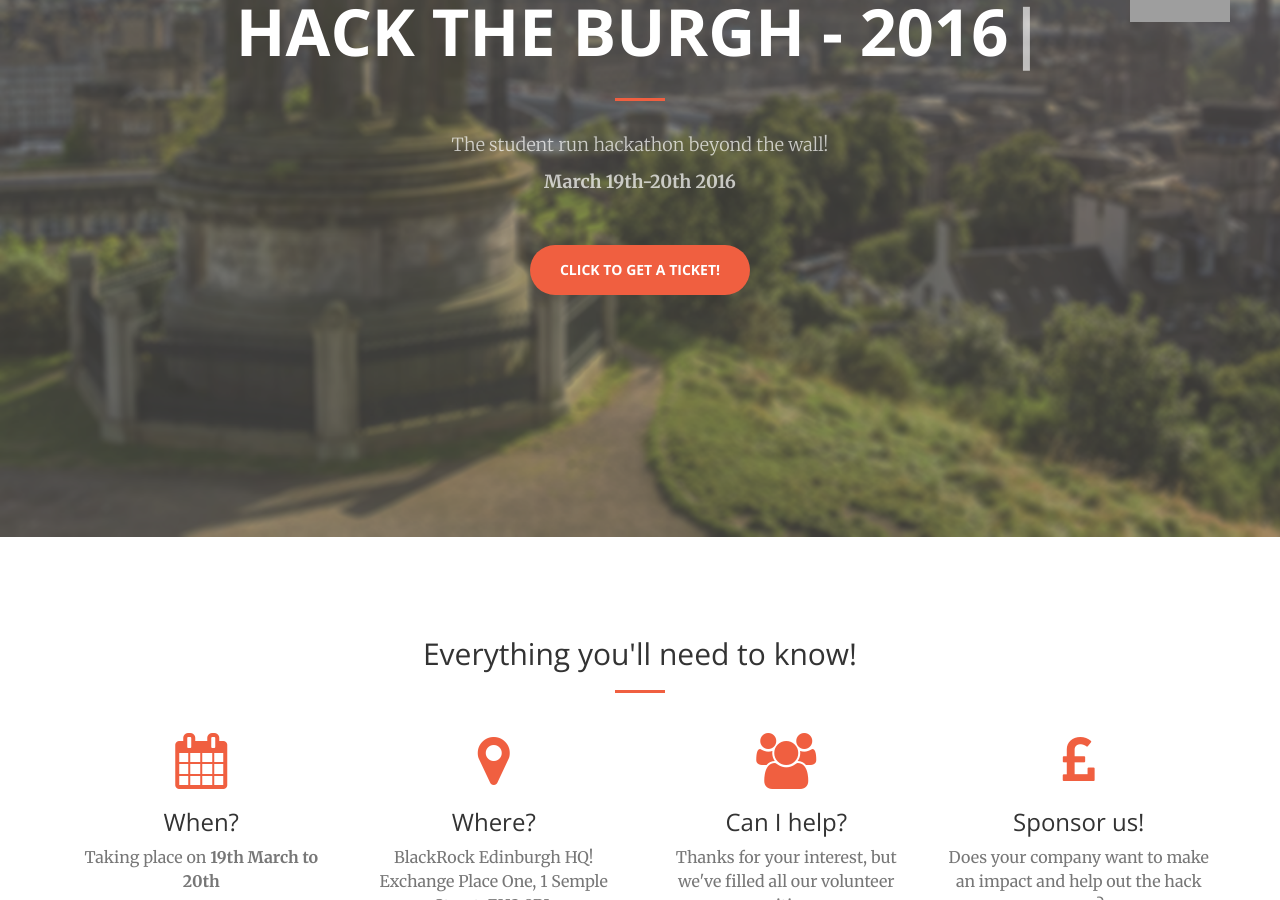
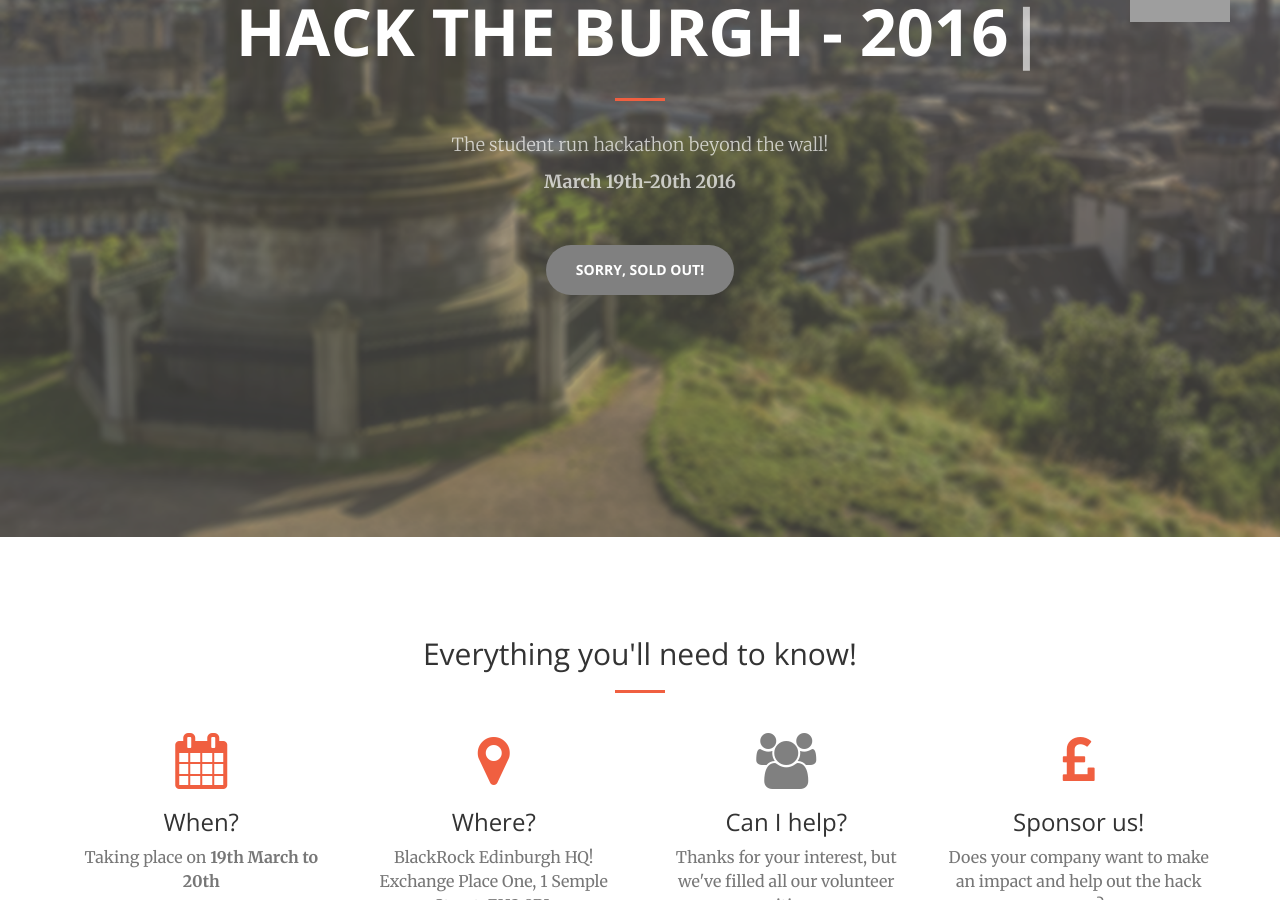
Before and after one commit to compsoc-edinburgh/htb16-site, a Jekyll site: the page built from index.html, in a window 1280 px wide and 900 px high, scrolled down 363 px. Built offline with Jekyll 4.4.1, drawn with Linux system fonts in a browser that asks for light colours; grey boxes are pictures that could not be loaded.

Commit message:
updates to tickets and volunteer info

```diff
--- a/_includes/header.html
+++ b/_includes/header.html
@@ -18,7 +18,7 @@
             <hr>
             <p style="margin-bottom:1%;">The student run hackathon beyond the wall!</p>
             <p><b>March 19th-20th 2016</b></p>
-            <a id='register_head' onclick="ga('send', 'event', 'registration', 'registered');" href='https://www.eventbrite.co.uk/e/hack-the-burgh-2016-registration-21382092414' target='_blank' class='btn btn-primary btn-xl page-scroll'>Click to get a ticket!</a>
+            <a id='register_head' style="background-color:grey;" onclick="ga('send', 'event', 'registration', 'registered');" class='btn btn-primary btn-xl page-scroll'>Sorry, Sold out!</a>
         </div>
     </div>
 </header>
--- a/_includes/services.html
+++ b/_includes/services.html
@@ -28,7 +28,7 @@
             </div>
             <div class="col-lg-3 col-md-6 text-center">
                 <div class="service-box">
-                    <i class="fa fa-4x fa-users wow bounceIn text-primary" data-wow-delay=".2s"></i>
+                    <i style="color:grey;" class="fa fa-4x fa-users wow bounceIn text-primary" data-wow-delay=".2s"></i>
                     <h3>Can I help?</h3>
                     <p class="text-muted">Thanks for your interest, but we've filled all our volunteer positions.</p>
                 </div>
```
